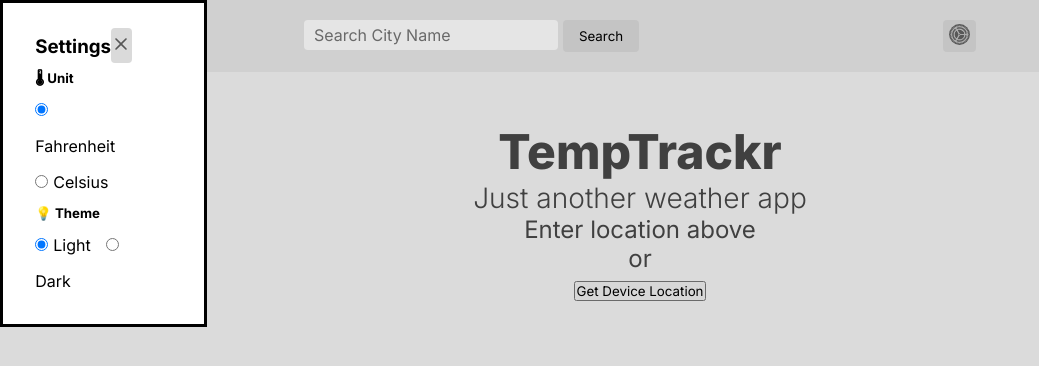
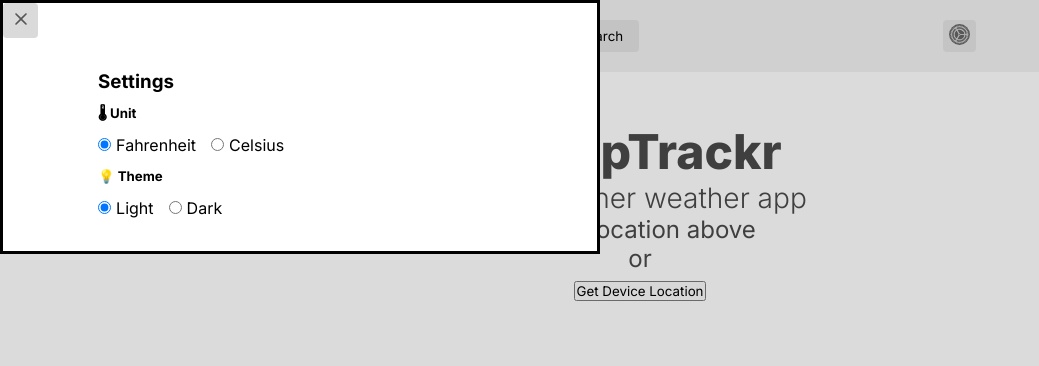
Before and after one commit to mangoPixel1/TempTrackr, a React (Vite) app in the folder temptrackr-app/: page / in a window 1280 px wide. Both pictures are taken after a click on the button 959 px from the left and 36 px from the top of the page. Shown: the top 366 px of the page, without its empty margins (0-1039 px from the left). Built offline with nearby package versions, Linux system fonts and the light colour scheme.

Commit message:
Header.jsx, SettingsModal.jsx - Moved button and button styling to Header

```diff
--- a/temptrackr-app/src/components/Header/Header.jsx
+++ b/temptrackr-app/src/components/Header/Header.jsx
@@ -3,6 +3,8 @@ import classes from "./Header.module.css";
 
 // Icons
 import SettingsIcon from "../Icons/Settings.svg?react";
+import CloseButtonLight from "../Icons/CloseButtonLight.svg?react";
+import CloseButtonDark from "../Icons/CloseButtonDark.svg?react";
 
 // Components
 import SettingsModal from "../Settings/SettingsModal";
@@ -88,6 +90,9 @@ function Header() {
 				</div>
 			</header>
 			<dialog ref={dialogRef}>
+				<button onClick={toggleDialog} className={`${theme === "dark" ? classes.dark : ""}`}>
+					{theme === "light" ? <CloseButtonLight className={classes.closeModalIcon} /> : <CloseButtonDark className={classes.closeModalIcon} />}
+				</button>
 				<SettingsModal />
 			</dialog>
 		</>
--- a/temptrackr-app/src/components/Header/Header.module.css
+++ b/temptrackr-app/src/components/Header/Header.module.css
@@ -155,3 +155,36 @@
 .headerStyle.dark .settingsButton button:hover {
 	background-color: #3e3e3e;
 }
+
+dialog {
+	width: 60%;
+	max-width: 600px;
+}
+
+dialog button {
+	height: 35px;
+	width: 35px;
+	border-radius: 4px;
+	border: none;
+	cursor: pointer;
+	background-color: rgb(218, 218, 218);
+	transition: 0.3s;
+}
+
+dialog button:hover {
+	background-color: rgb(204, 204, 204);
+}
+
+dialog button.dark {
+	background-color: #444444;
+	transition: 0.3s;
+}
+
+dialog button.dark:hover {
+	background-color: #3e3e3e;
+}
+
+.closeModalIcon {
+	width: 20px;
+	height: 20px;
+}
--- a/temptrackr-app/src/components/Settings/SettingsModal.jsx
+++ b/temptrackr-app/src/components/Settings/SettingsModal.jsx
@@ -1,9 +1,5 @@
 import React, { useEffect, useState } from "react";
 import classes from "./SettingsModal.module.css";
-
-// Icons
-import CloseButtonLight from "../Icons/CloseButtonLight.svg?react";
-import CloseButtonDark from "../Icons/CloseButtonDark.svg?react";
 
 // Contexts
 import { useUnit } from "../../context/UnitContext";
@@ -18,7 +14,6 @@ function SettingsModal() {
 			<div className={classes.settingsWrapper}>
 				<div className={classes.settingsHeader}>
 					<h3>Settings</h3>
-					<button className={`${theme === "dark" ? classes.dark : ""}`}>{theme === "light" ? <CloseButtonLight className={classes.closeModalIcon} /> : <CloseButtonDark className={classes.closeModalIcon} />}</button>
 				</div>
 				<h5>🌡 Unit</h5>
 				<div className={classes.settingsOptions}>
--- a/temptrackr-app/src/components/Settings/SettingsModal.module.css
+++ b/temptrackr-app/src/components/Settings/SettingsModal.module.css
@@ -24,34 +24,6 @@
 	justify-content: space-between;
 }
 
-.settingsHeader button {
-	height: 35px;
-	width: 35px;
-	border-radius: 4px;
-	border: none;
-	cursor: pointer;
-	background-color: rgb(218, 218, 218);
-	transition: 0.3s;
-}
-
-.settingsHeader button:hover {
-	background-color: rgb(204, 204, 204);
-}
-
-.settingsHeader button.dark {
-	background-color: #444444;
-	transition: 0.3s;
-}
-
-.settingsHeader button.dark:hover {
-	background-color: #3e3e3e;
-}
-
-.closeModalIcon {
-	width: 20px;
-	height: 20px;
-}
-
 .settingsOptions {
 	font-size: 18px;
 }
```
